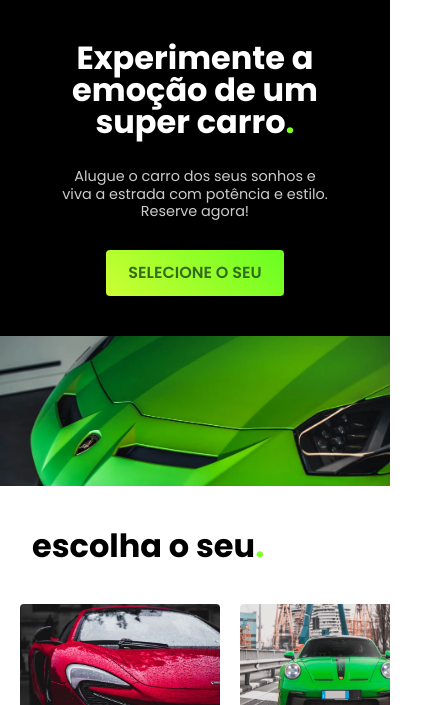
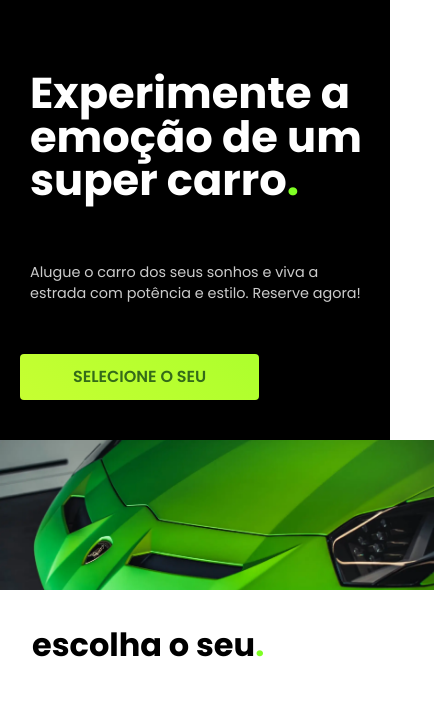
Before and after one commit to esly-ferreira/royalmotors, a plain HTML site: page index.html in a window 390 px wide. Shown: the part 126-831 px from the top of the page, 434 px wide, since content can reach past the window. Drawn offline with Linux system fonts and the light colour scheme; a web font is replaced by a local one.

Commit message:
atualização versao mobile e ajustes de botões

```diff
--- a/css/home/carros.css
+++ b/css/home/carros.css
@@ -1,6 +1,6 @@
 .carro-lista{
   padding-top: 12px;
-  padding-bottom: 120px;
+  padding-bottom: 40px;
 }
 
 .carro-lista ul{
@@ -10,7 +10,6 @@
   margin: 0 auto;
   overflow-x: auto;
   padding: 20px;
-  margin-bottom: 60px;
 }
 
 .carro-lista h2{
@@ -56,8 +55,9 @@
 }
 
 .carro-lista a:hover h3{
-  transform: scaley(1);
+  /* transform: scaley(1); */
   font-weight: 700;
+  transform: translateY(-2px);
 }
 
 .carro-lista li span{
@@ -80,8 +80,8 @@
     margin: 0 0 60px 0px;
   }
   .carro-lista h2{
-    margin-top: 30px;
-    margin-bottom: 20px;
+    margin-top: 25px;
+    margin-bottom: 25px;
     padding: 0 0 0 32px;
   }
   .carro-lista h3{
@@ -89,6 +89,5 @@
   }
   .carro-lista{
     padding-top: 12px;
-    padding-bottom: 60px;
   }
 }
--- a/css/home/main.css
+++ b/css/home/main.css
@@ -27,6 +27,7 @@
   margin-top: 80px;
   margin-bottom: 30px;
   width: 14ch;
+  padding: 10px;
 }
 
 .introducao p {
@@ -34,10 +35,10 @@
   margin-bottom: 90px;
   color: var(--c4);
   width: 37ch;
+  padding: 10px;
 }
 
 .introducao a:hover a{
-  font-weight: 700;
   background: var(--deg2);
 }
 
@@ -53,8 +54,8 @@
     margin-bottom: 20px;
   }
   .introducao p {
-    margin-top: 40px;
-    margin-bottom: 40px;
+    margin-top: 30px;
+    margin-bottom: 30px;
   }
   .introducao-bg img {
     width: 100%;
@@ -67,10 +68,6 @@
     display: grid;
     grid-template-columns: 1fr;
   }
-  .introducao-conteudo {
-    padding: 0 0 0 0;
-    margin: auto;
-  }
   .introducao-bg img {
     border-radius: 0;
     width: 100%;
@@ -81,21 +78,20 @@
   }
   .introducao a {
     display: grid;
-    text-align: center;
     max-width: 50%;
-    margin: 0 auto;
+    /* margin: 0 auto; */
     margin-bottom: 40px;
   }
   .introducao h1 {
-    margin-top: 20px;
-    text-align: center;
-    margin-bottom: 30px;
+    margin-top: 40px;
+    /* text-align: center; */
+    margin-bottom: 40px;
   }
   .introducao p {
-    text-align: center;
-    margin: 0 auto;
-    margin-bottom: 30px;
-    width: 30ch;
+    /* text-align: center; */
+    /* margin: 0 auto; */
+    margin-bottom: 40px;
+    width: 37ch;
   }
 }
 
--- a/css/home/marcas.css
+++ b/css/home/marcas.css
@@ -22,10 +22,16 @@
   border-left: 2px var(--c2) solid;
 }
 
+.marcas li img:hover{
+  transform: translateY(-2px);
+  transition: all 200ms ease-in-out;
+}
+
 .marcas img {
   margin: auto;
   width: 200px;
   height: 70px;
+  transition: all 450ms ease-in-out;
 }
 
 .marcas li:first-child,
--- a/css/utlitarios/componentes.css
+++ b/css/utlitarios/componentes.css
@@ -44,3 +44,28 @@
     font-size: 1rem;
   }
 }
+
+.css-animator {
+  background: linear-gradient(45deg,#CCFF33,#9AFF29,#68FF20);
+  background-size: 400% 400%;
+
+  -webkit-animation: AnimationName 5s ease infinite;
+  -moz-animation: AnimationName 5s ease infinite;
+  animation: AnimationName 5s ease infinite;
+}
+
+@-webkit-keyframes AnimationName {
+  0%{background-position:0% 50%}
+  50%{background-position:100% 50%}
+  100%{background-position:0% 50%}
+}
+@-moz-keyframes AnimationName {
+  0%{background-position:0% 50%}
+  50%{background-position:100% 50%}
+  100%{background-position:0% 50%}
+}
+@keyframes AnimationName {
+  0%{background-position:0% 50%}
+  50%{background-position:100% 50%}
+  100%{background-position:0% 50%}
+}
--- a/css/utlitarios/texto.css
+++ b/css/utlitarios/texto.css
@@ -117,8 +117,10 @@
     font-size: 1rem;
   }
   .font-1-xxl-center {
-    font-size: 2rem;
-    margin: 0 auto;
+    font-size: 2.7rem;
+  }
+  .font-2-l-center{
+  font-size: 0.9rem;
   }
   .font-2-l {
     font-size: 0.9rem;
--- a/index.html
+++ b/index.html
@@ -30,8 +30,8 @@
     <div class="introducao">
       <div class="introducao-conteudo">
         <h1 class="font-1-xxl-center c0">Experimente a emoção de um super carro<span class="span">.</span></h1>
-        <p class="font-2-l">Alugue o carro dos seus sonhos e viva a estrada com potência e estilo. Reserve agora!</p>
-        <a href="./carros.html " class="botao">SELECIONE O SEU</a>
+        <p class="font-2-l-center">Alugue o carro dos seus sonhos e viva a estrada com potência e estilo. Reserve agora!</p>
+        <a href="./carros.html " class="botao css-animator">SELECIONE O SEU</a>
       </div>
       <div>
         <img src="./img/page/lamborghini.webp" alt="Lamborghini verde">
@@ -65,7 +65,7 @@
       </li>
     </ul>
     <div>
-      <a href="./carros.html " class="botao ver-todos">VER TODOS</a>
+      <!-- <a href="./carros.html " class="botao ver-todos">VER TODOS</a> -->
     </div>
   </article>
   <article class="luxo-bg">
@@ -75,9 +75,9 @@
       </div>
       <div class="luxo-conteudo">
         <span class="c4 font-2-l-b">VIVA O LUXO</span>
-        <h2 class="font-1-xxl c0">Experimente o <span class="font-luxo">LUXO</span> das marcas mais Exclusivas<span class="p1">.</span></h2>
+        <h2 class="font-1-xxl c0">Experimente o <span class="font-luxo ">LUXO</span> das marcas mais Exclusivas<span class="p1">.</span></h2>
         <p class="font-2-s c5">Cada super carro representa o auge da engenharia e do luxo. Desfrute de um desempenho inigualável e da sofisticação das marcas mais renomadas do mundo. Experimente o melhor em conforto e tecnologia, reservado especialmente para você.</p>
-        <a class="botao link" href="./">ESCOLHA UM MODELO</a>
+        <a class="botao css-animator" href="./">ESCOLHA UM MODELO</a>
         <div class="luxo-vantagens">
           <div>
             <img src="./img/icons/localizacao.svg" alt="">
@@ -111,7 +111,7 @@
     <div>
       <img src="./img/page/tesla.webp" alt="Cliente dentro de um tesla alugado no RoyalMotors">
     </div>
-    <div class="depoimento-conteudo">
+    <div class="depoimento-conteudo css-animator ">
       <blockquote class="font-comentario p2">
         <p>Dirigir sempre foi uma paixão minha, e o que essa empresa oferece intensifica ainda mais esse amor. Recomendo a todos que buscam uma experiência de condução incomparável.</p>
       </blockquote>
@@ -142,7 +142,7 @@
           <li>Cobertura nacional</li>
           <li>Descontos em hotéis parceiros</li>
           <li>Acesso ao Clube de Super Carros</li>
-          <a class="botao" href="./">INSCREVA-SE</a>
+          <a class="botao css-animator" href="./">INSCREVA-SE</a>
         </ul>
       </div>
     </div>
```
